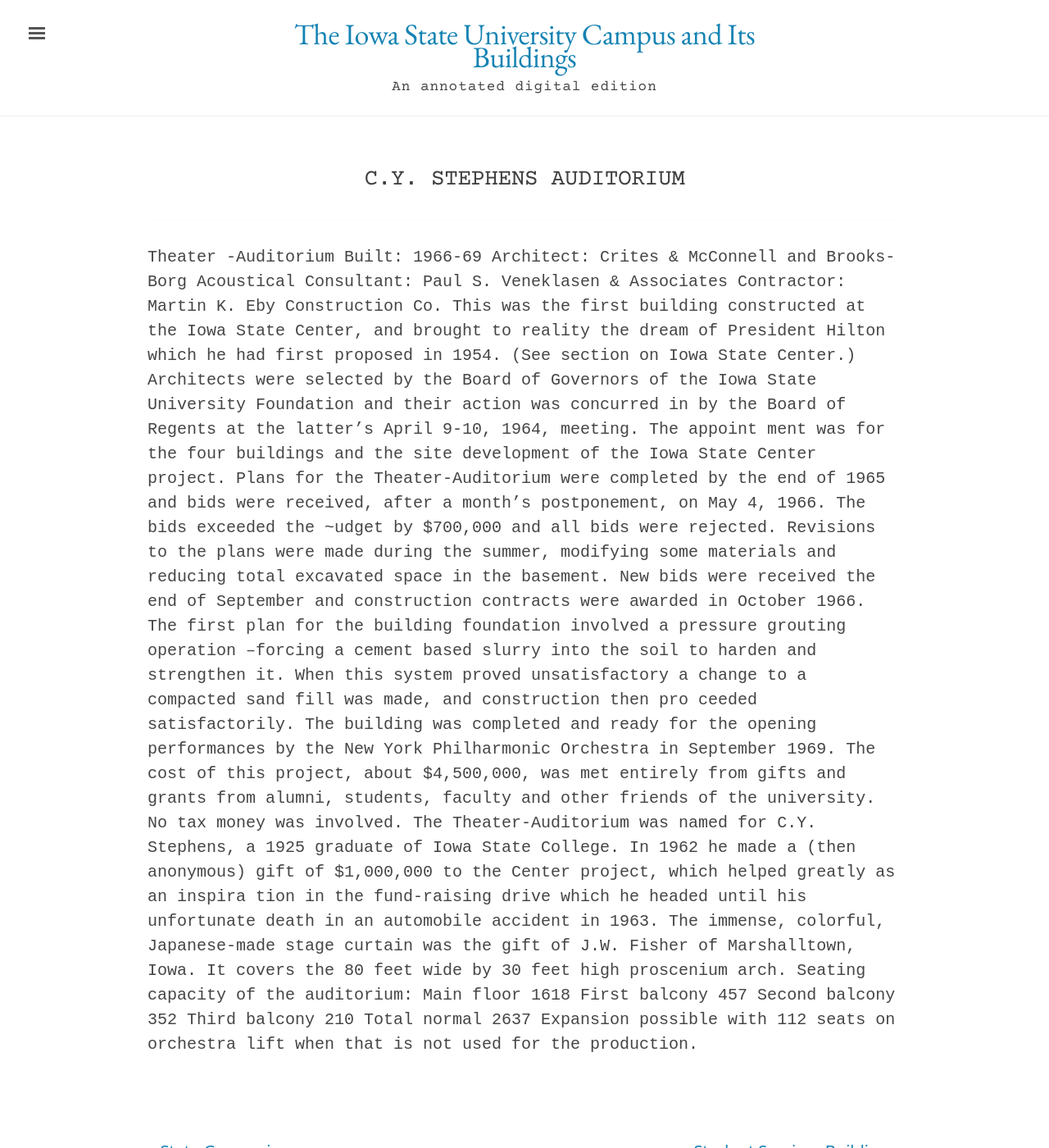
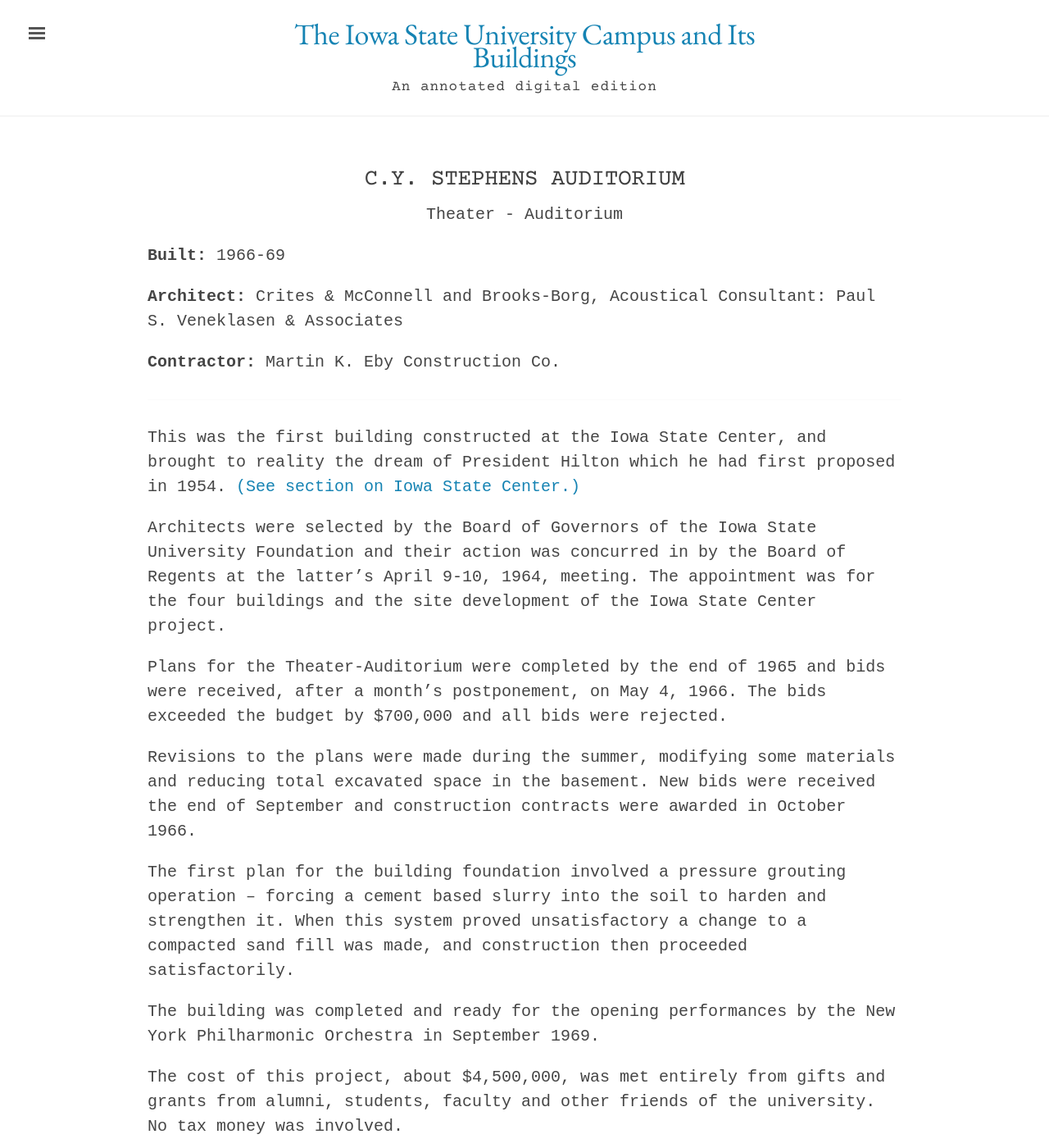
Before and after one commit to emanderson811/day-edition, a Jekyll site: the page built from _texts/buildings/207day-cy-stephens-auditorium.md, in a window 1280 px wide and 1400 px high. Shown: the whole window at 82% size. Built offline with Jekyll 4.4.1, drawn with Linux system fonts in a browser that asks for light colours; some of the changed text lies outside the part shown.

Commit message:
Update 207day-cy-stephens-auditorium.md

```diff
--- a/_texts/buildings/207day-cy-stephens-auditorium.md
+++ b/_texts/buildings/207day-cy-stephens-auditorium.md
@@ -14,26 +16,26 @@
 ---
 ---
 
-Theater -Auditorium
-Built: 1966-69 Architect: Crites & McConnell and Brooks-Borg Acoustical Consultant: Paul S. Veneklasen & Associates Contractor: Martin K. Eby Construction Co.
-This was the first building constructed at the Iowa State Center, and brought to reality the dream of President Hilton which he had first proposed in 1954. (See section on Iowa State Center.)
-Architects were selected by the Board of Governors of the Iowa State University Foundation and their action was concurred in by the Board of Regents at the latter's April 9-10, 1964, meeting. The appoint ment was for the four buildings and the site development of the Iowa State Center project.
-Plans for the Theater-Auditorium were completed by the end of 1965 and bids were received, after a month's postponement, on May 4, 1966. The bids exceeded the ~udget by $700,000 and all bids were rejected.
+This was the first building constructed at the Iowa State Center, and brought to reality the dream of President Hilton which he had first proposed in 1954. [(See section on Iowa State Center.)](https://emanderson811.github.io/day-edition/texts/007day-special-areas/#iowa-state-center)
+
+Architects were selected by the Board of Governors of the Iowa State University Foundation and their action was concurred in by the Board of Regents at the latter's April 9-10, 1964, meeting. The appointment was for the four buildings and the site development of the Iowa State Center project.
+
+Plans for the Theater-Auditorium were completed by the end of 1965 and bids were received, after a month's postponement, on May 4, 1966. The bids exceeded the budget by $700,000 and all bids were rejected.
+
 Revisions to the plans were made during the summer, modifying some materials and reducing total excavated space in the basement. New bids were received the end of September and construction contracts were awarded in October 1966.
-The first plan for the building foundation involved a pressure
-grouting operation --forcing a cement based slurry into the soil to
-harden and strengthen it. When this system proved unsatisfactory a
-change to a compacted sand fill was made, and construction then pro
-ceeded satisfactorily.
-The building was completed and ready for the opening performances
-by the New York Philharmonic Orchestra in September 1969.
-The cost of this project, about $4,500,000, was met entirely from
-gifts and grants from alumni, students, faculty and other friends of
-the university. No tax money was involved.
-The Theater-Auditorium was named for C.Y. Stephens, a 1925 graduate of Iowa State College. In 1962 he made a (then anonymous) gift of $1,000,000 to the Center project, which helped greatly as an inspira tion in the fund-raising drive which he headed until his unfortunate death in an automobile accident in 1963.
-The immense, colorful, Japanese-made stage curtain was the gift of
-J.W. Fisher of Marshalltown, Iowa. It covers the 80 feet wide by 30 feet high proscenium arch.
+
+The first plan for the building foundation involved a pressure grouting operation -- forcing a cement based slurry into the soil to harden and strengthen it. When this system proved unsatisfactory a change to a compacted sand fill was made, and construction then proceeded satisfactorily.
+
+The building was completed and ready for the opening performances by the New York Philharmonic Orchestra in September 1969.
+
+The cost of this project, about $4,500,000, was met entirely from gifts and grants from alumni, students, faculty and other friends of the university. No tax money was involved.
+
+The Theater-Auditorium was named for C.Y. Stephens, a 1925 graduate of Iowa State College. In 1962 he made a (then anonymous) gift of $1,000,000 to the Center project, which helped greatly as an inspiration in the fund-raising drive which he headed until his unfortunate death in an automobile accident in 1963.
+
+The immense, colorful, Japanese-made stage curtain was the gift of J.W. Fisher of Marshalltown, Iowa. It covers the 80 feet wide by 30 feet high proscenium arch.
+
 Seating capacity of the auditorium:
+
 Main floor 1618 First balcony 457 Second balcony 352 Third balcony 210
 Total normal 2637
 Expansion possible with 112 seats on orchestra lift when that is not used for the production.
```
Also changed, not shown: other parts of _texts/buildings/207day-cy-stephens-auditorium.md (+5 -3 lines).
